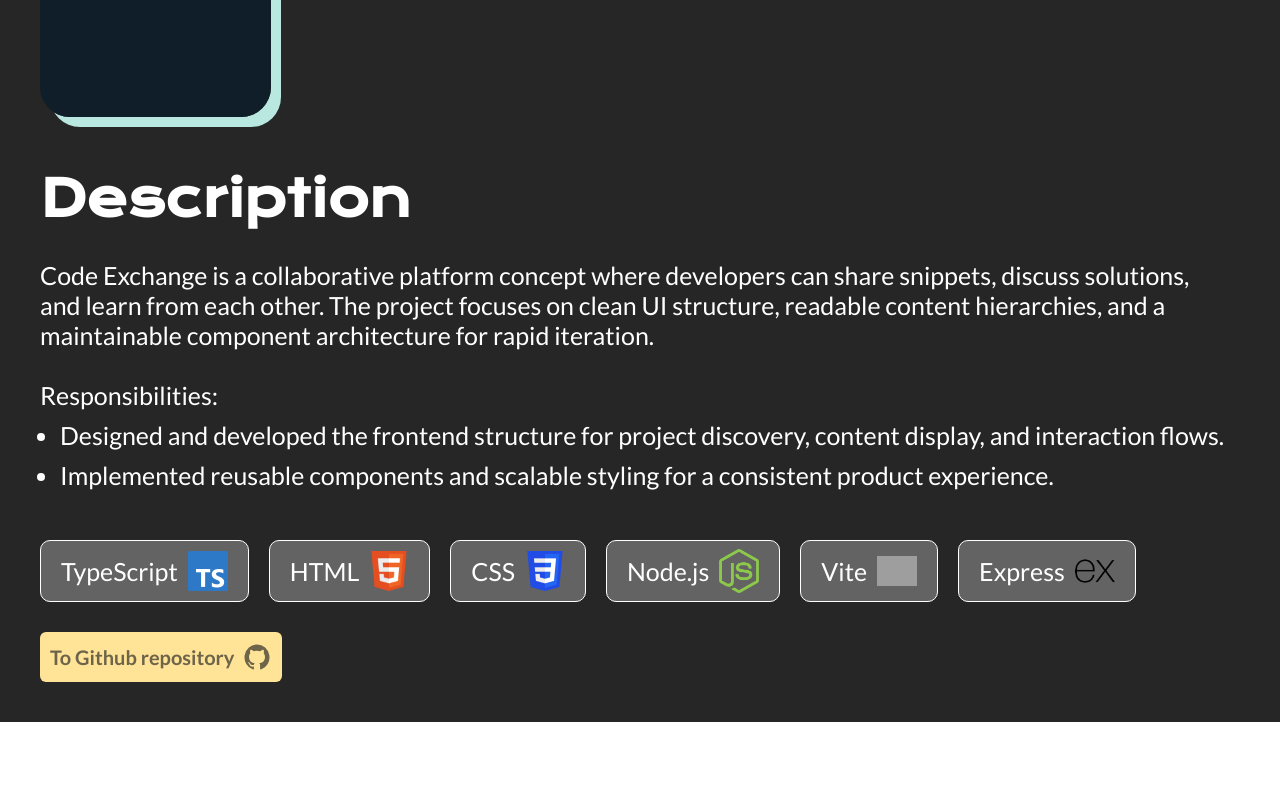
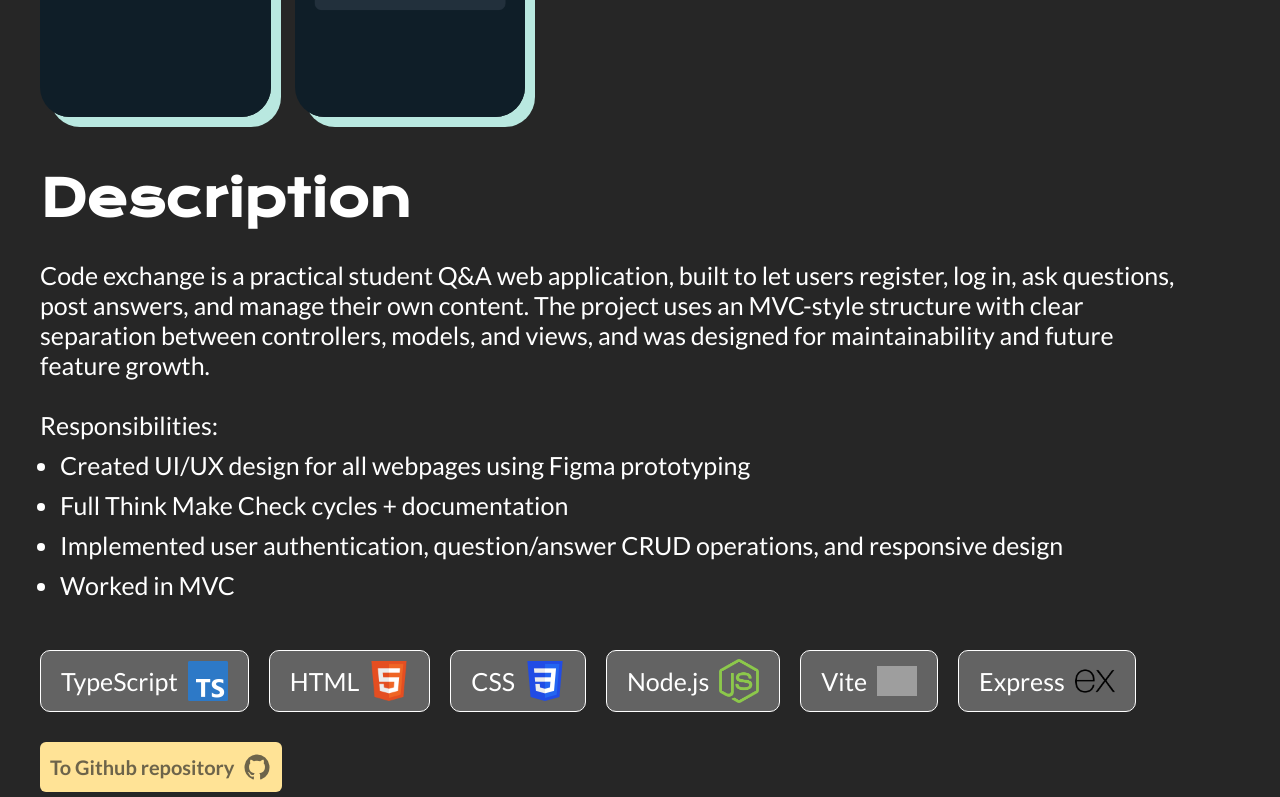
Before and after one commit to Maurozi/Portfolio, a React (Vite) app: page /projects/code-exchange in a window 1280 px wide. Shown: the part 1315-2112 px from the top of the page. Before the commit the page ends 2037 px from the top, so only its background shows below. Built offline with nearby package versions, Linux system fonts and the light colour scheme; grey boxes are pictures that could not be loaded; a web font is replaced by a local one.

Commit message:
Refactor code structure for improved readability and maintainability

```diff
--- a/src/pages/Chatbot-page.jsx
+++ b/src/pages/Chatbot-page.jsx
@@ -31,14 +31,16 @@ export default function ChatbotPage() {
 
             <h2>Description</h2>
             <p>
-                This project is an AI chatbot experience focused on fast, conversational support. The interface is designed for clarity and speed, while
-                the architecture supports reusable components, maintainable styling, and smooth interactions across desktop and mobile.
+                AI chatbot project for Haarlemsewinkels.nl, built with a Preact frontend and a FastAPI backend. The system combines conversational
+                UX with product-data synchronization and was designed with scalability in
+                (from an in-process setup toward worker-based architecture for heavier workloads).
             </p>
 
             <ul>
                 Responsibilities:
+                <li>Created UI/UX design for the Chatbot</li>
                 <li>Built and refined the frontend chat experience with reusable React components and responsive layouts.</li>
-                <li>Implemented conversation UI patterns like message grouping, input handling, and loading states.</li>
+                <li>Developed daily datasync with Celery to keep the chatbot up to date</li>
             </ul>
 
             <div className="code-languages">
--- a/src/pages/CodeExchange-page.jsx
+++ b/src/pages/CodeExchange-page.jsx
@@ -2,6 +2,7 @@ import { Link } from "react-router-dom"
 import "./Project-page.css"
 import ceBanner from "../assets/CE-banner.png"
 import cePhone1 from "../assets/CE-phone1.png"
+import cePhone2 from "../assets/CE-phone2.png"
 import TypeScriptLogo from "../assets/code-logos/Typescript.png"
 import HTMLLogo from "../assets/code-logos/HTML.png"
 import CSSLogo from "../assets/code-logos/CSS.png"
@@ -26,18 +27,22 @@ export default function CodeExchangePage() {
             <div className="project-gallery">
                 <img src={ceBanner} alt="Code Exchange banner" />
                 <img src={cePhone1} alt="Code Exchange mobile screen" />
+                <img src={cePhone2} alt="Code Exchange mobile screen" />
             </div>
 
             <h2>Description</h2>
             <p>
-                Code Exchange is a collaborative platform concept where developers can share snippets, discuss solutions, and learn from each other.
-                The project focuses on clean UI structure, readable content hierarchies, and a maintainable component architecture for rapid iteration.
+                Code exchange is a practical student Q&A web application, built to let users register, log in, ask questions, post answers,
+                and manage their own content. The project uses an MVC-style structure with clear separation between controllers, models, and views, and was
+                designed for maintainability and future feature growth.
             </p>
 
             <ul>
                 Responsibilities:
-                <li>Designed and developed the frontend structure for project discovery, content display, and interaction flows.</li>
-                <li>Implemented reusable components and scalable styling for a consistent product experience.</li>
+                <li>Created UI/UX design for all webpages using Figma prototyping</li>
+                <li>Full Think Make Check cycles + documentation</li>
+                <li>Implemented user authentication, question/answer CRUD operations, and responsive design</li>
+                <li>Worked in MVC</li>
             </ul>
 
             <div className="code-languages">
```
Also changed, not shown: src/assets/CE-phone2.png (added).
